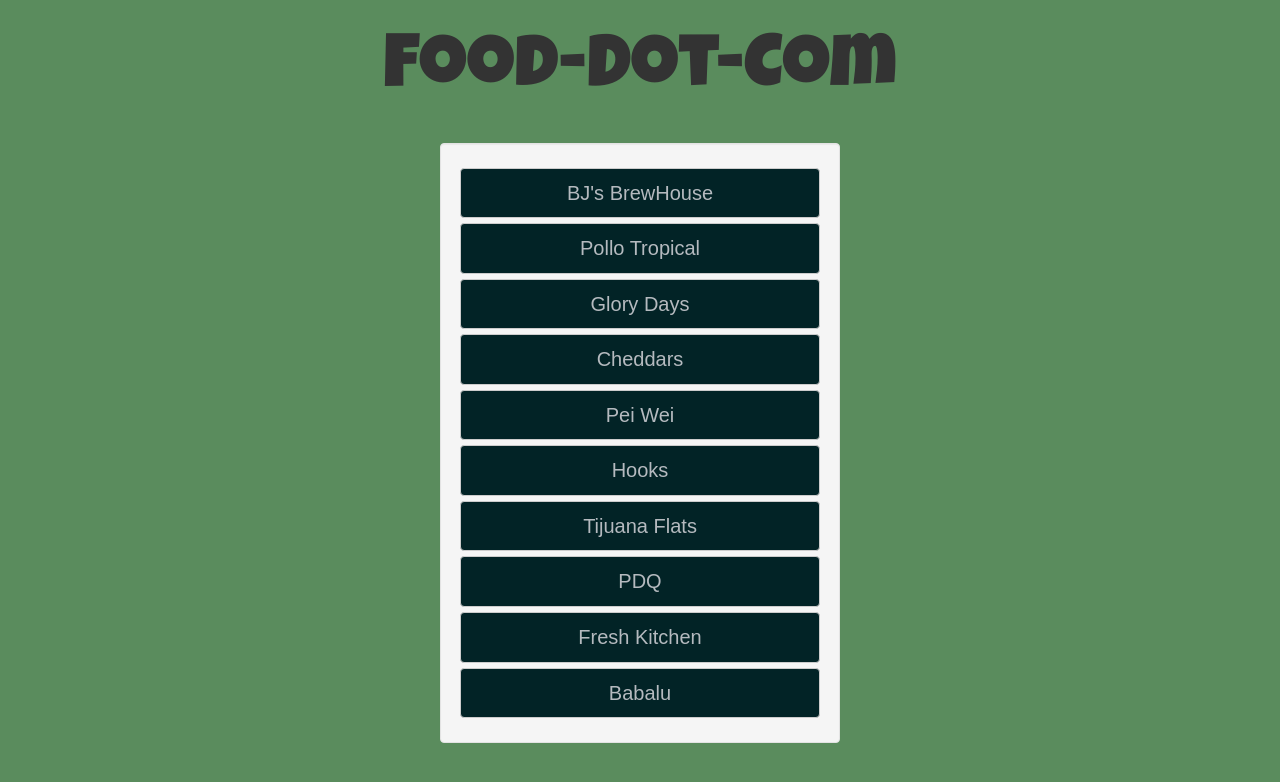
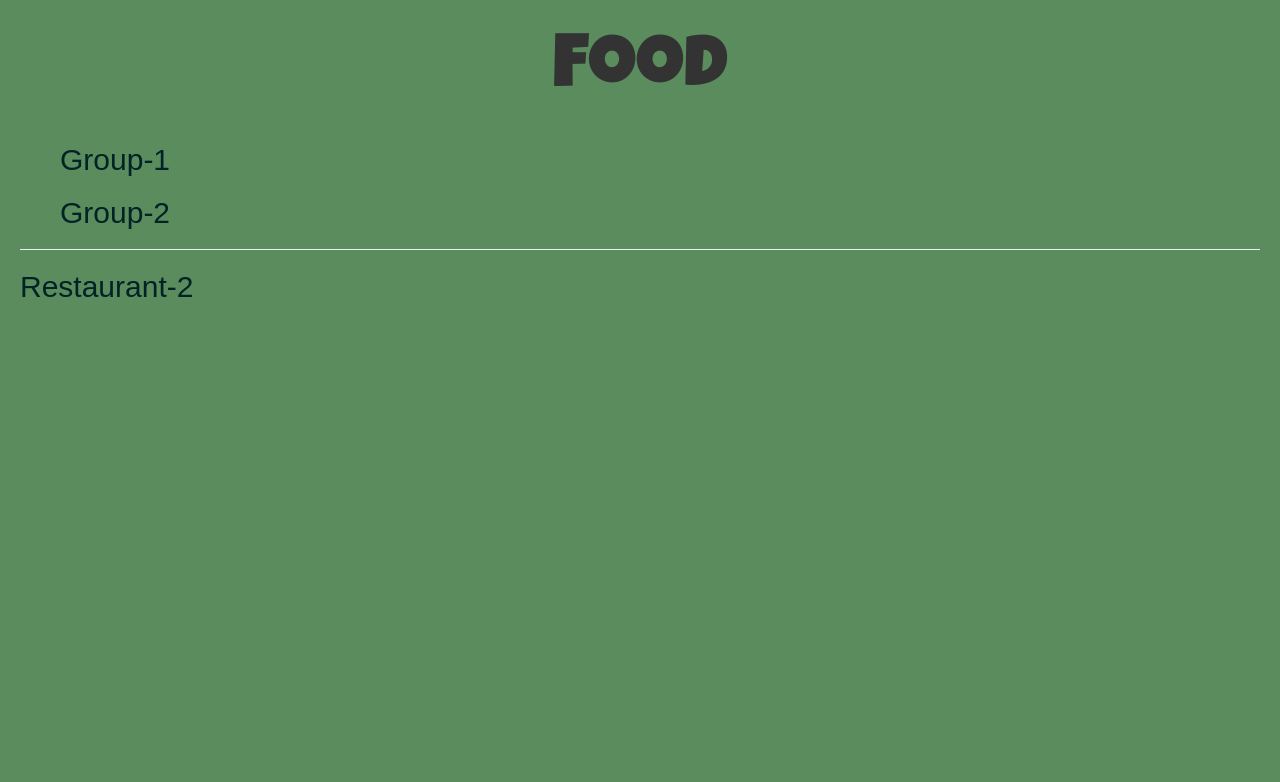
Before and after one commit to bdog72/food-dot-com, a React app: page /restaurants2 in a window 1280 px wide. Shown: the top 782 px of the page. Built offline with nearby package versions, Linux system fonts and the light colour scheme.

Commit message:
added react router

```diff
--- a/src/components/App.js
+++ b/src/components/App.js
@@ -1,12 +1,16 @@
 import React, { Component } from 'react'
-import { Button } from 'react-bootstrap'
+import ReactRouter from './ReactRouter'
+// import { Button } from 'react-bootstrap'
 
-const WellStyles = {maxWidth: 400, margin: '0 auto 10px'}
+// const WellStyles = {maxWidth: 400, margin: '0 auto 10px'}
 
 export default class App extends Component {
   render () {
     return <div>
-      <h1>Food-Dot-Com</h1>
+      <h1>Food</h1>
+
+      <ReactRouter />
+      {/* <h1>Food-Dot-Com</h1>
       <div className='well' style={WellStyles}>
         <a href='https://www.bjsrestaurants.com'>
           <Button className='butt' block>BJ's BrewHouse</Button>
@@ -38,7 +42,7 @@ export default class App extends Component {
         <a href='http://www.babalueats.com/'>
           <Button className='butt' block>Babalu</Button>
         </a>
-      </div>
+      </div> */}
     </div>
   }
 }
--- a/src/components/ReactRouter.js
+++ b/src/components/ReactRouter.js
@@ -17,8 +17,10 @@ const restaurants2 = () => (
 const BasicExample = () => (
   <Router>
     <div>
-      <li><Link to='/'>Restaurant-1</Link></li>
-      <li><Link to='/restaurants2'>Restaurant-2</Link></li>
+      <ul>
+        <li><Link to='/'><h2>Group-1</h2></Link></li>
+        <li><Link to='/restaurants2'><h2>Group-2</h2></Link></li>
+      </ul>
       <hr />
       <Route exact path='/' component={restaurants1} />
       <Route path='/restaurants2' component={restaurants2} />
--- a/src/styles/screen.scss
+++ b/src/styles/screen.scss
@@ -29,6 +29,13 @@ h1 {
   text-decoration: none;
 }
 
+ul {
+  list-style: none;
+}
+
+h2 {
+  color: #022326;
+}
 // #b5babf;
 // #022326;
 // #063331;
```
